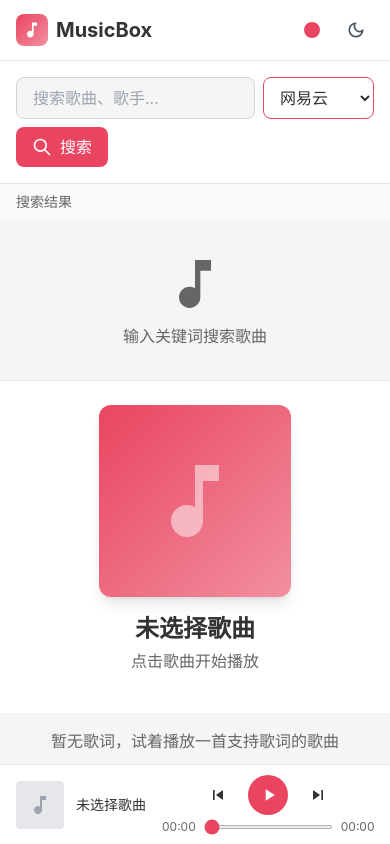
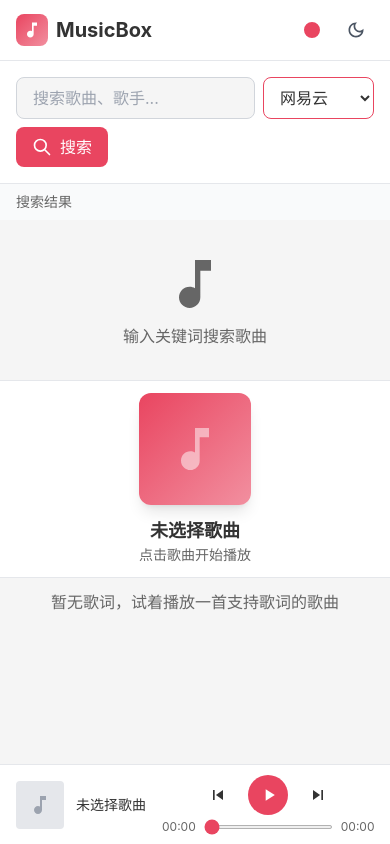
Before and after one commit to SamuelChengh/music-box, a React (Vite) app in the folder frontend/: page / in a window 390 px wide. Built offline with nearby package versions, Linux system fonts and the light colour scheme.

Commit message:
Update App.jsx

```diff
--- a/frontend/src/App.jsx
+++ b/frontend/src/App.jsx
@@ -465,7 +465,7 @@ function App() {
       {/* Main Content */}
       <div className="flex-1 flex flex-col md:flex-row overflow-hidden">
         {/* Left Sidebar - Search Results */}
-        <div className="w-full md:w-1/2 lg:w-2/5 flex flex-col border-b md:border-b-0 md:border-r border-gray-200 dark:border-gray-700">
+        <div className="w-full md:w-1/2 lg:w-1/2 flex flex-col border-b md:border-b-0 md:border-r border-gray-200 dark:border-gray-700">
           <div className="flex items-center justify-between px-4 py-2 bg-gray-50 dark:bg-gray-800">
             <span className="text-sm text-light-muted dark:text-dark-muted">
               {total > 0 ? `${(page-1)*10+1}-${Math.min(page*10, total)} / ${total} 首` : '搜索结果'}
@@ -564,47 +564,31 @@ function App() {
         </div>
 
         {/* Right Content - Player & Lyrics */}
-        <div className="w-full md:w-1/2 lg:w-3/5 flex flex-col">
+        <div className="w-full md:w-1/2 lg:w-1/2 flex flex-col">
           {/* Player Info */}
-          <div className="flex flex-col items-center p-6 bg-light-card dark:bg-dark-card">
-            <div className="w-48 h-48 mb-4 rounded-xl flex items-center justify-center shadow-lg"
+          <div className="flex flex-col items-center p-3 md:p-4 bg-light-card dark:bg-dark-card border-b border-gray-200 dark:border-gray-700">
+            <div className="w-28 md:w-32 lg:w-36 h-28 md:h-32 lg:h-36 rounded-xl flex items-center justify-center shadow-lg mb-3"
                   style={{ background: `linear-gradient(135deg, ${themeColor}, ${themeColor}99)` }}>
               {currentSong?.album_img ? (
                 <img src={currentSong.album_img} alt="cover" className="w-full h-full object-cover rounded-xl" />
               ) : (
-                <svg className="w-24 h-24 text-white/50" fill="currentColor" viewBox="0 0 24 24">
+                <svg className="w-14 md:w-16 lg:w-18 text-white/50" fill="currentColor" viewBox="0 0 24 24">
                   <path d="M12 3v10.55c-.59-.34-1.27-.55-2-.55-2.21 0-4 1.79-4 4s1.79 4 4 4 4-1.79 4-4V7h4V3h-6z"/>
                 </svg>
               )}
             </div>
-            <h2 className="text-2xl font-bold text-light-text dark:text-dark-text mb-1">
+            <h2 className="text-lg md:text-xl font-bold text-light-text dark:text-dark-text text-center truncate max-w-full px-2">
               {currentSong?.name || '未选择歌曲'}
             </h2>
-            <p className="text-light-muted dark:text-dark-muted mb-4">
+            <p className="text-sm text-light-muted dark:text-dark-muted text-center truncate max-w-full px-2">
               {currentSong?.artist || '点击歌曲开始播放'}
             </p>
-
-            {/* Download Button */}
-            {currentSong && (
-              <div className="flex gap-2 mb-4">
-                <button
-                  onClick={() => handleDownload(currentSong, '320k')}
-                  className="px-4 py-1.5 text-white rounded-lg flex items-center gap-1"
-                  style={{ backgroundColor: themeColor }}
-                >
-                  <svg className="w-4 h-4" fill="none" stroke="currentColor" viewBox="0 0 24 24">
-                    <path strokeLinecap="round" strokeLinejoin="round" strokeWidth={2} d="M4 16v1a3 3 0 003 3h10a3 3 0 003-3v-1m-4-4l-4 4m0 0l-4-4m4 4V4"/>
-                  </svg>
-                  下载
-                </button>
-              </div>
-            )}
           </div>
 
           {/* Lyrics */}
-          <div className="flex-1 overflow-y-auto p-4 bg-light-bg dark:bg-dark-bg">
+          <div className="flex-1 overflow-y-auto p-3 md:p-4 bg-light-bg dark:bg-dark-bg">
             {lyrics.length > 0 ? (
-              <div ref={lyricsRef} className="text-center space-y-3 lyrics-scroll" style={{ maxHeight: '300px', overflowY: 'auto' }}>
+              <div ref={lyricsRef} className="text-center space-y-2 md:space-y-3 lyrics-scroll" style={{ maxHeight: '200px', overflowY: 'auto' }}>
                 {lyrics.map((line, index) => (
                   <p
                     key={index}
```
